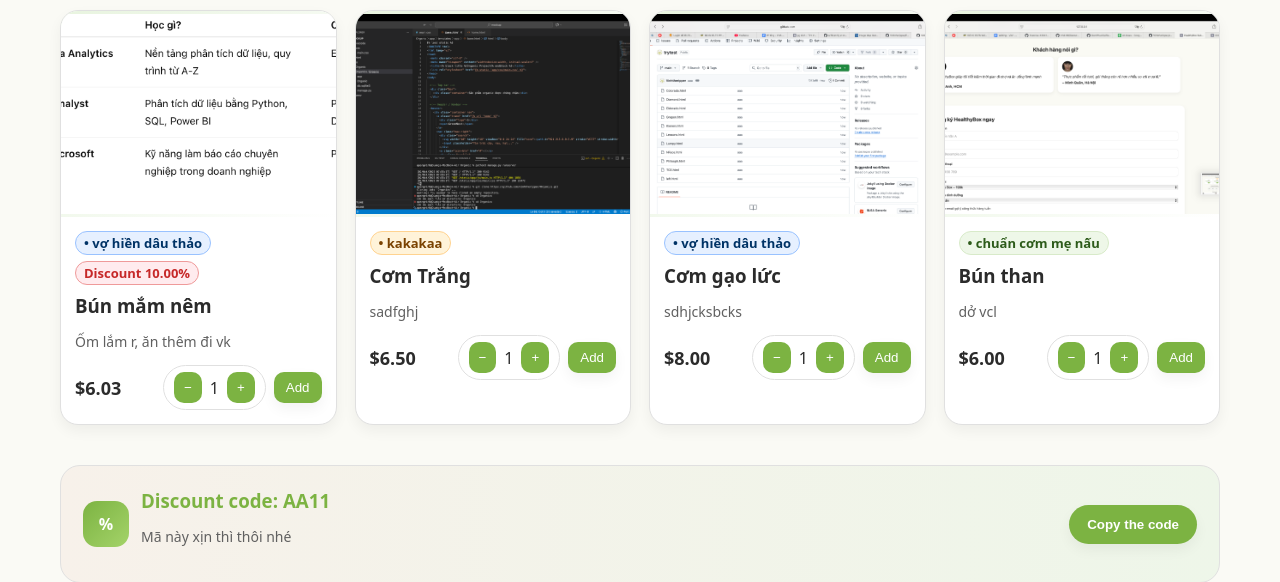
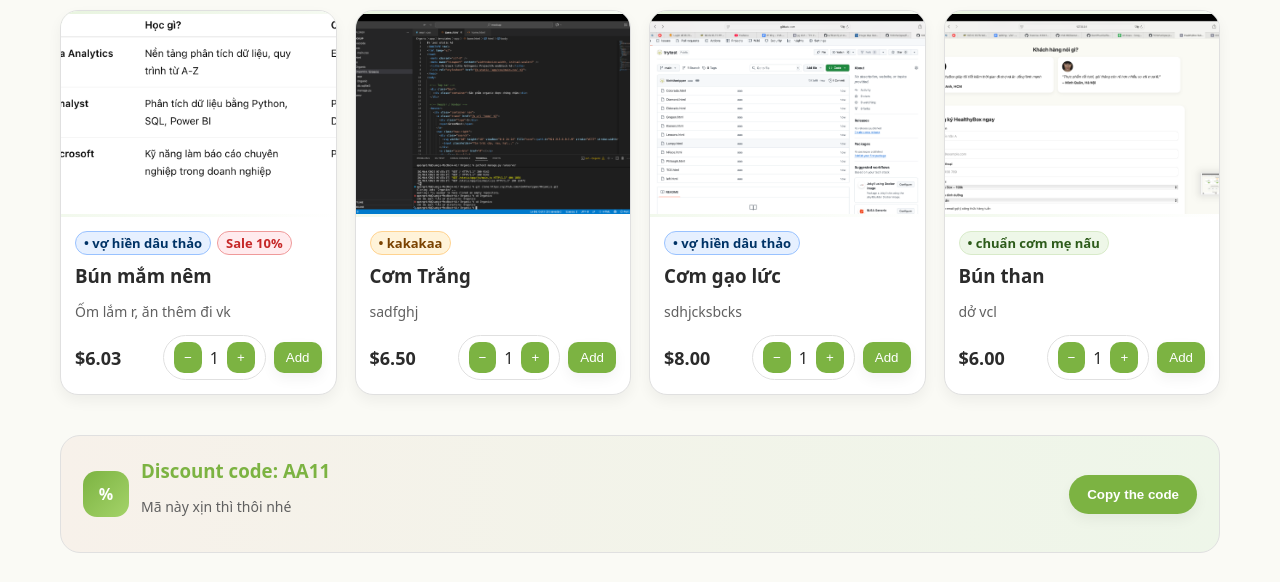
Before and after one commit to Vinhtheripper/Group6, a Django app: page / in a window 1280 px wide. Shown: the part 832-1414 px from the top of the page. Run offline with Django 5.2, Linux system fonts and the light colour scheme; data comes from the database, SQL or seed files in the repository; both versions use the stored data as it was after the commit.

Commit message:
new update

```diff
--- a/Organic/app/templates/app/productcard.html
+++ b/Organic/app/templates/app/productcard.html
@@ -33,7 +33,7 @@
                   padding:2px 8px;
                   border-radius:999px;
                   font-weight:600;">
-            Discount {{ product.discount_percentage|floatformat:2 }}%
+            Sale {{ product.discount_percentage|floatformat:0 }}%
           </div>
         {% endif %}
       </div>
```
Also changed, not shown: Organic/chroma_db/chroma.sqlite3, Organic/db.sqlite3.
